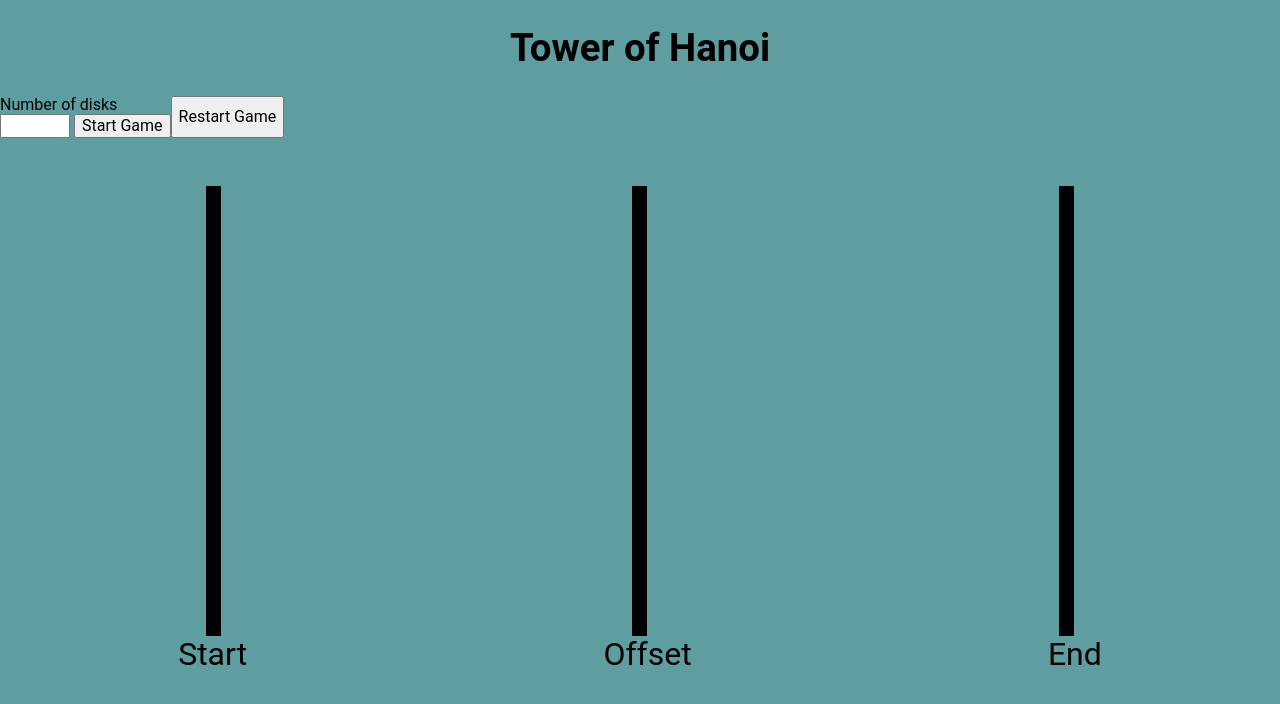
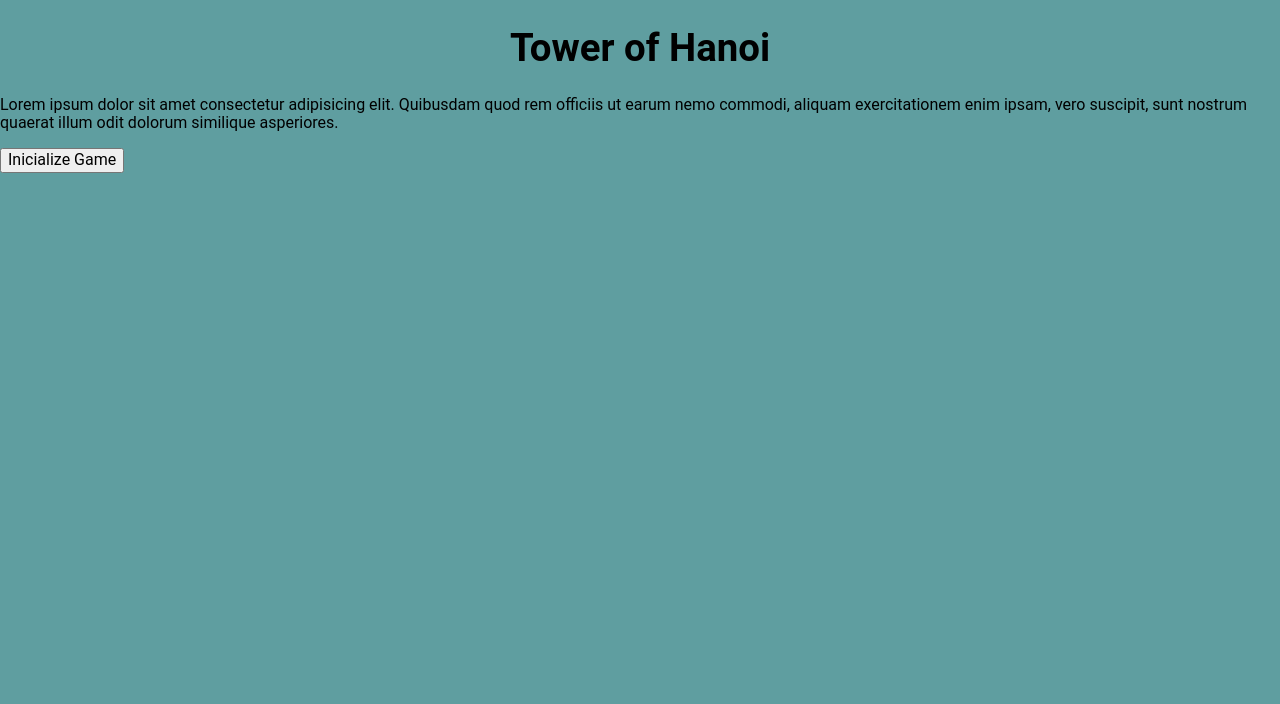
Before and after one commit to AndrelhVieira/Tower-of-Hanoi, a plain HTML site: page index.html in a window 1280 px wide. Drawn offline with Linux system fonts and the light colour scheme.

Commit message:
Começo das alterações no index.html, início do css na página principal

```diff
--- a/index.html
+++ b/index.html
@@ -17,32 +17,15 @@
 
     <main>
 
-        <div id="menu">
-            <!-- com n. de discos (input:number), movimentos (mudando dinamicamente) e um botão de restart -->
-            <div id="divDisks">
-                <label for="numberOfDisks">Number of disks</label>
-                <input type="number" name="numberOfDisks" id="numberOfDisks" min="3" max="8">
-                <button id="startGameBtn">Start Game</button>
-            </div>
+        <div id="inicio">
+            <p>
+                Lorem ipsum dolor sit amet consectetur adipisicing elit. Quibusdam quod rem officiis ut earum nemo
+                commodi, aliquam exercitationem enim ipsam, vero suscipit, sunt nostrum quaerat illum odit dolorum
+                similique asperiores.
+            </p>
 
-            <!-- <div id="divMovements">
-            <label for="numberOfMovements">Number of movements</label>
-            <input type="number" name="numberOfMovements" id="numberOfMovements">
-        </div> -->
+            <button id="initialButton">Inicialize Game</button>
 
-            <button id="restart">Restart Game</button>
-        </div>
-
-        <section id="towers">
-            <div id="start" class="tower"></div>
-            <div id="offset" class="tower"></div>
-            <div id="end" class="tower"></div>
-        </section>
-
-        <div class="bar-title">
-            <div>Start</div>
-            <div>Offset</div>
-            <div>End</div>
         </div>
 
     </main>
```
